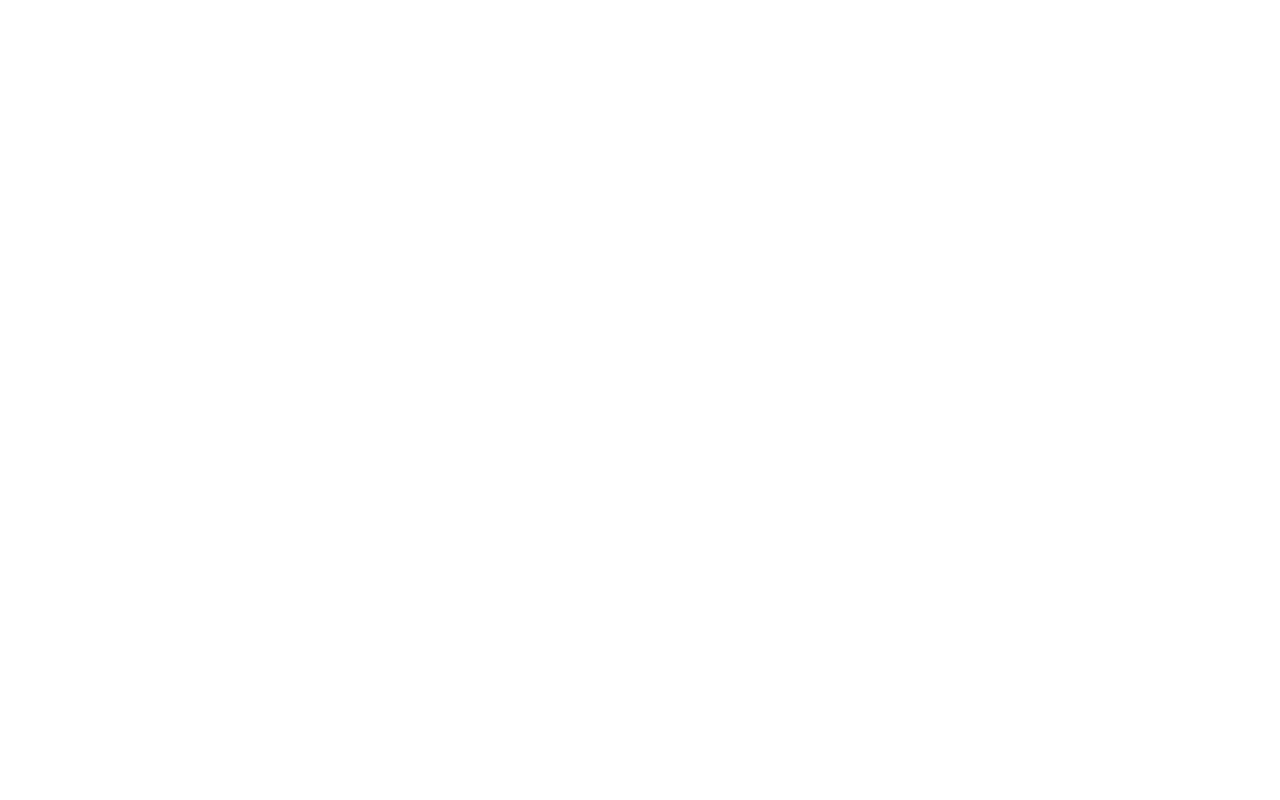
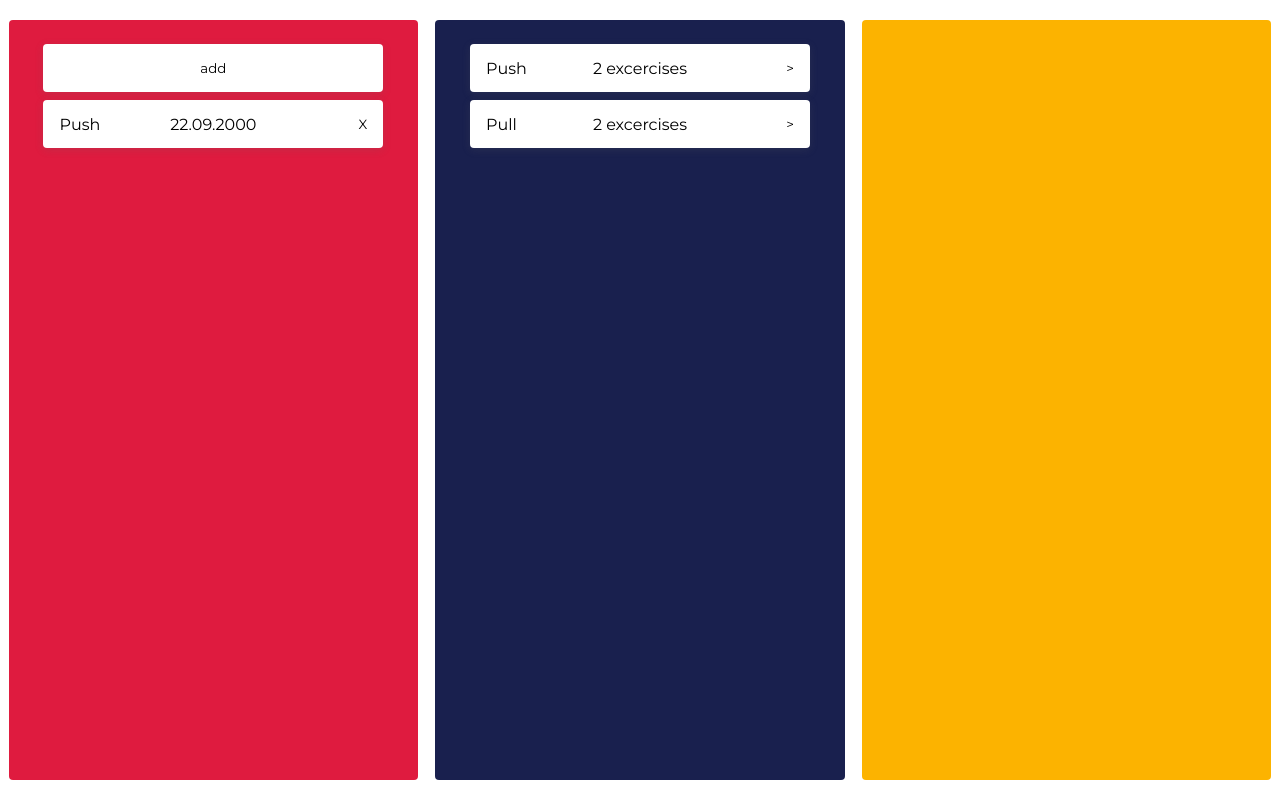
Before and after one commit to piotrKasprzycki/gym-track-app, a plain HTML site: page index.html in a window 1280 px wide. Drawn offline with Linux system fonts and the light colour scheme.

Commit message:
overall look of project and basic js script

```diff
--- a/index.html
+++ b/index.html
@@ -3,13 +3,40 @@
 <head>
     <meta charset="UTF-8">
     <meta http-equiv="X-UA-Compatible" content="IE=edge">
-    <meta name="viewport" content="width=	, initial-scale=1.0">
+    <meta name="viewport" content="width=device-width, initial-scale=1.0">
     <title>Document</title>
     <link rel="stylesheet" href="">
     <link rel="stylesheet" href="styles.css">
+    <link rel="preconnect" href="https://fonts.googleapis.com">
+    <link rel="preconnect" href="https://fonts.gstatic.com" crossorigin>
+    <link href="https://fonts.googleapis.com/css2?family=Montserrat:wght@300;400&display=swap" rel="stylesheet">
     <script src="script.js" defer></script>
 </head>
 <body>
+    <div class="wrapper">
+        <div class="workouts-history">
+            <button class="add">add</button>
+            <div class="workouts" id="history">
+                <div class="workout">
+                    <span class="name">Push</span>
+                    <span class="date">22.09.2000</span>
+                    <div class="button-wrapper"><button class="delete">X</button></div>
+                </div>
+            </div>
+        </div>
+
+        <div class="workouts-types">
+            <button class="close hide">X</button>
+            <div class="workouts" id="workouts">
+            </div>
+        </div>
+
+        <div class="workouts-excercises">
+            <button class="close hide">X</button>
+            <div class="excercises" id="excercises">
+                </div>
+            </div>
+        </div>
 
 </body>
 </html>
--- a/script.js
+++ b/script.js
@@ -0,0 +1,130 @@
+const workoutsHistoryContainer = document.querySelector("#history");
+const workoutsTypesContainer = document.querySelector("#workouts");
+const excercisesContainer = document.querySelector("#excercises");
+const addWorkoutBtn = document.querySelector(".add");
+
+const workouts = [
+  {
+    id: 1,
+    name: "Push",
+    excercises: {
+      deadlift: {
+        name: "Deadlift",
+        sets: 2,
+        weight: [],
+      },
+      squat: {
+        name: "Squat",
+        sets: 2,
+        weight: [],
+      },
+    },
+  },
+  {
+    id: 2,
+    name: "Pull",
+    excercises: {
+      deadlift: {
+        name: "Deadlift",
+        sets: 4,
+        weight: [],
+      },
+      squat: {
+        name: "Squat",
+        sets: 3,
+        weight: [],
+      },
+    },
+  },
+];
+
+const history = [];
+
+const generateWorkoutType = function (workout) {
+  const content = `<div class="workout" data-index="${workout.id}">
+    <span class="name">${workout.name}</span>
+    <span class="excercises-number">${Object.keys(workout.excercises).length} ${
+    Object.keys(workout.excercises).length === 1 ? "excercise" : "excercises"
+  }</span>
+    <div class="button-wrapper"><button class="show-excercises">></button></div>
+</div>`;
+  workoutsTypesContainer.innerHTML += content;
+};
+
+workouts.forEach((workout) => {
+  generateWorkoutType(workout);
+});
+
+const generateSets = function (number) {
+  const content = `<div class="set">
+    <input class="weight" type="number" name="weight" min="0.1" max="999">
+    <span>x</span>
+    <input class="repetitions" type="number" name="repetitions" min="1" max="999">
+</div>`;
+  return content.repeat(number);
+};
+
+const generateExcercise = function (excercise) {
+  const content = `<div class="excercise"">
+    <div class="excercise-details">
+        <span class="name">${excercise.name}</span>
+        <span class="set-number">${excercise.sets} sets</span>
+        <div class="button-wrapper"><button class="show-repetitions">></button></div>
+    </div>
+    <div class="sets hide">
+         ${generateSets(excercise.sets)}
+    </div>
+</div>`;
+  excercisesContainer.innerHTML += content;
+};
+
+const displayExcercises = function (workout) {
+  for (const [key, value] of Object.entries(workout.excercises))
+    generateExcercise(value);
+};
+
+excercisesContainer.addEventListener("click", (e) => {
+  if (e.target.classList.contains("show-repetitions")) {
+    e.target
+      .closest(".excercise-details")
+      .nextElementSibling.classList.toggle("hide");
+  }
+});
+
+const generateHistoryDiv = function (workout) {
+  const content = `<div class="workout">
+      <span class="name">${workout.name}</span>
+      <span class="date">${workout.date}</span>
+      <div class="button-wrapper"><button class="delete">X</button></div>
+  </div>`;
+  workoutsHistoryContainer.innerHTML += content;
+};
+
+const addNewWorkout = function (workout) {
+  const newWorkout = Object.create(workout);
+  var date = new Date();
+  const year = date.getFullYear();
+  const month = (date.getMonth() + 1).toString().padStart(2, "0");
+  const day = date.getDate();
+  newWorkout.date = `${day}.${month}.${year}`;
+  history.push(newWorkout);
+  console.log(workout);
+  generateHistoryDiv(newWorkout);
+  displayExcercises(newWorkout);
+};
+
+const selectWorkout = function (e) {
+  if (e.target.classList.contains("show-excercises")) {
+    excercisesContainer.innerHTML = "";
+    const id = Number(e.target.closest(".workout").dataset.index);
+    const workout = workouts.find((el) => el.id === id);
+    addNewWorkout(workout);
+    workoutsTypesContainer.removeEventListener("click", selectWorkout);
+    console.log("yyy");
+  }
+};
+
+addWorkoutBtn.addEventListener("click", () => {
+  console.log("xxx");
+  workoutsTypesContainer.addEventListener("click", selectWorkout);
+});
--- a/styles.css
+++ b/styles.css
@@ -0,0 +1,137 @@
+* {
+  box-sizing: border-box;
+  margin: 0;
+  padding: 0;
+  border: 0;
+  font-family: "Montserrat", sans-serif;
+}
+
+body {
+  display: flex;
+  justify-content: center;
+  align-items: center;
+  height: 100vh;
+}
+
+button {
+  background: transparent;
+  cursor: pointer;
+}
+
+input::-webkit-outer-spin-button,
+input::-webkit-inner-spin-button {
+  -webkit-appearance: none;
+  margin: 0;
+}
+
+input[type="number"] {
+  -moz-appearance: textfield;
+  text-align: center;
+}
+
+.wrapper {
+  display: flex;
+  justify-content: space-around;
+  width: 100%;
+  height: 95vh;
+}
+
+.workouts-history,
+.workouts-types,
+.workouts-excercises {
+  display: flex;
+  justify-content: center;
+  align-content: flex-start;
+  flex-wrap: wrap;
+  width: 32%;
+  padding: 16px;
+  border-radius: 4px;
+}
+
+.workouts-history {
+  background-color: #df1b3f;
+}
+
+.workouts-types {
+  background-color: #19204e;
+}
+
+.workouts-excercises {
+  background-color: #fcb300;
+}
+
+.workouts,
+.excercises,
+.excercise,
+.sets {
+  display: flex;
+  justify-content: center;
+  align-items: center;
+  flex-wrap: wrap;
+  width: 100%;
+}
+
+.add,
+.workout,
+.excercise-details {
+  width: 90%;
+  min-height: 48px;
+  margin-top: 8px;
+  padding: 0px 16px;
+  border-radius: 4px;
+  box-shadow: rgba(99, 99, 99, 0.2) 0px 2px 8px 0px;
+  background-color: white;
+}
+
+.workout,
+.excercise-details,
+.set {
+  display: flex;
+  justify-content: space-between;
+  align-items: center;
+  background-color: white;
+}
+
+.name,
+.button-wrapper {
+  flex-grow: 1;
+  flex-basis: 0;
+}
+
+.delete,
+.show-excercises,
+.show-repetitions {
+  float: right;
+}
+
+.sets {
+  margin-top: 6px;
+}
+
+.set {
+  width: 90%;
+  height: 40px;
+  margin-top: 2px;
+  padding: 0px 16px;
+  border-radius: 4px;
+}
+
+.set input {
+  width: 40%;
+  padding: 2px 0;
+  border-radius: 4px;
+  background-color: #ededed;
+  outline: none;
+}
+
+.set input:focus {
+  border: 1px solid black;
+}
+
+.set span {
+  text-align: center;
+}
+
+.hide {
+  display: none;
+}
```
